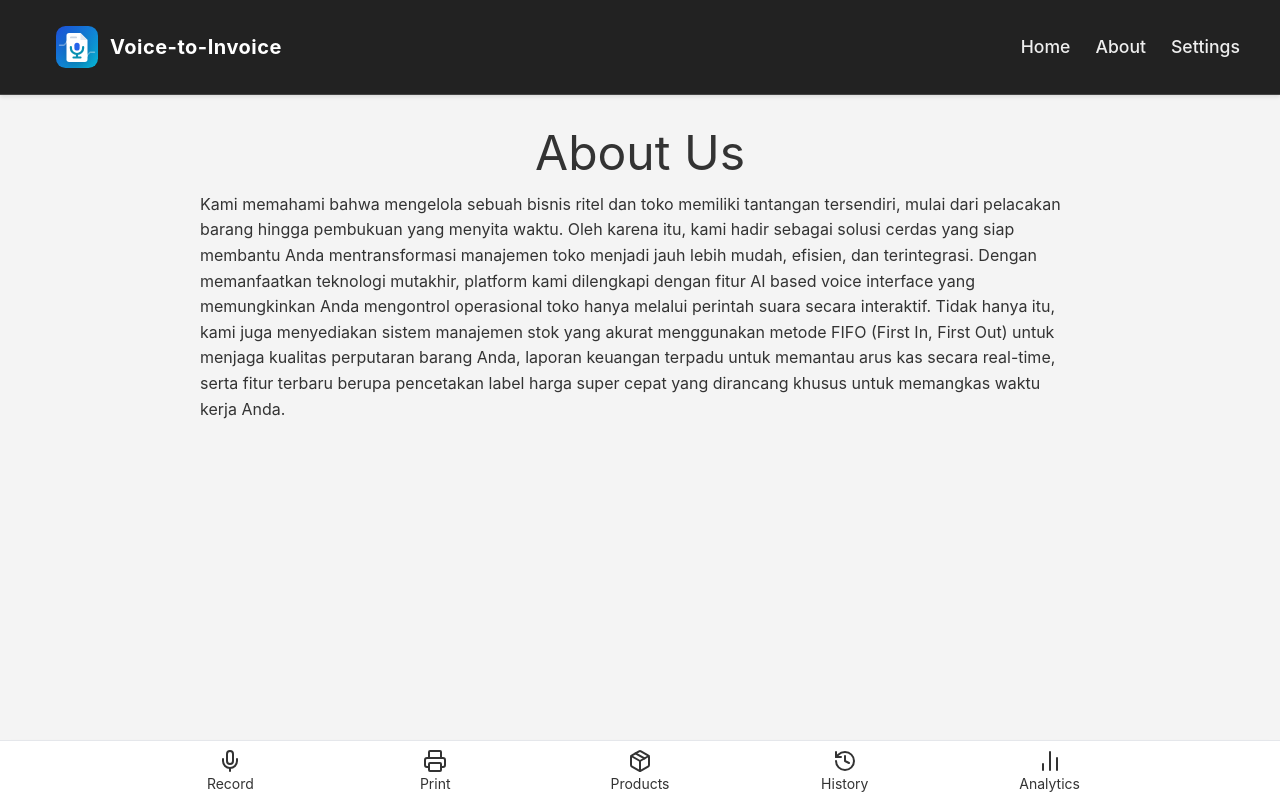
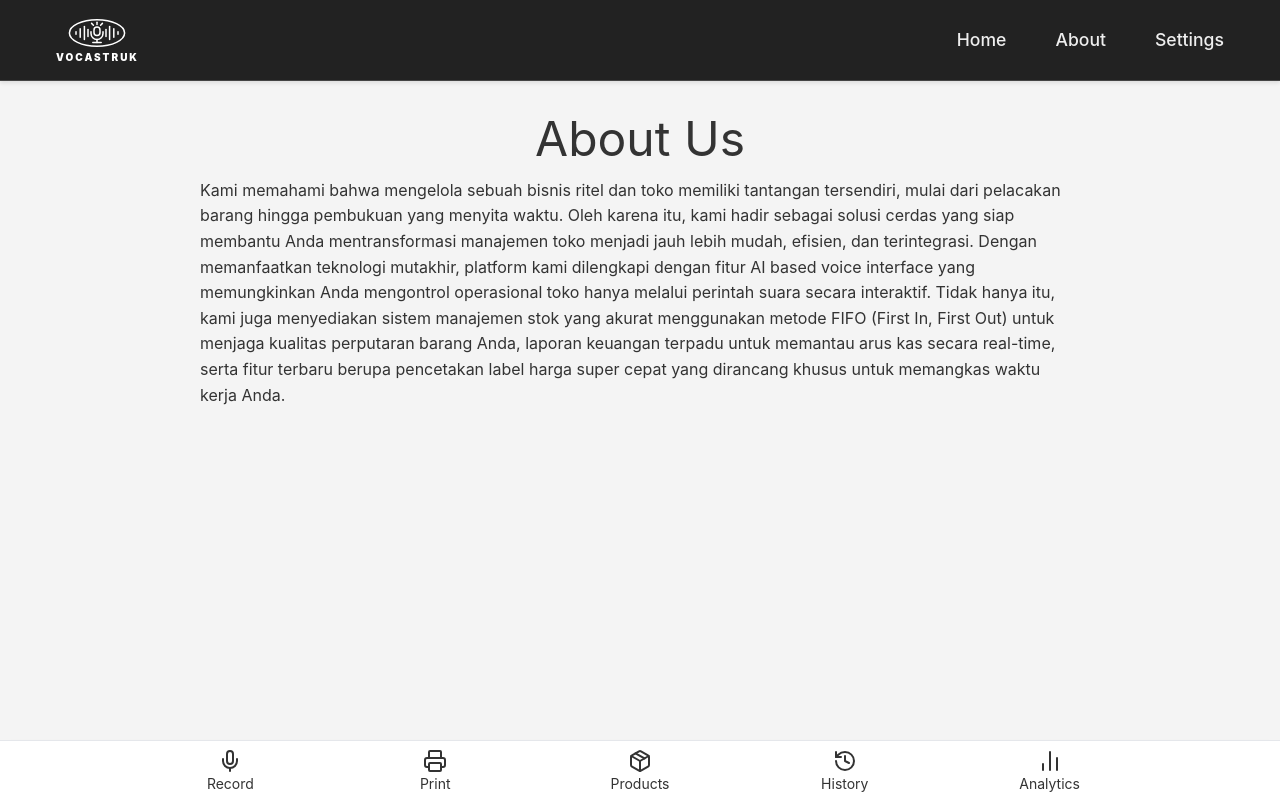
Before and after one commit to amahrkt/voice-invoice, a Next.js app: page /about in a window 1280 px wide. Built offline with nearby package versions, Linux system fonts and the light colour scheme.

Commit message:
Logo toko di menu utama, ganti lagi ke yang terbaru VocaStruk (3)

```diff
--- a/src/components/Header.jsx
+++ b/src/components/Header.jsx
@@ -5,21 +5,25 @@ function Header() {
   return (
     <div>
       <header className="header">
-        <nav>
-          <div className="logo flex items-center gap-2 p-4">
-            <Link href="/" className="flex items-center gap-3">
-              {/* Logo aplikasi modern dengan ukuran 42px */}
-              <VocaStrukLogo size={42} />
-              {/* Nama aplikasi */}
-              <span className="font-bold text-white text-xl tracking-wide">
-                Voice-to-Invoice
+        <nav className="flex items-center justify-between w-full px-4">
+          {/* Logo Container */}
+          <div className="logo py-2">
+            <Link href="/" className="flex flex-col items-center justify-center">
+              {/* Logo dari sketsa tangan - Ukuran disesuaikan agar pas ditumpuk */}
+              <VocaStrukLogo size={30} className="text-white" />
+
+              {/* Teks Brand di bawah logo */}
+              <span className="font-black text-white text-[10px] tracking-[0.2em] uppercase mt-1 leading-none">
+                VocaStruk
               </span>
             </Link>
           </div>
-          <div className="nav-links">
-            <Link href="/">Home</Link>
-            <Link href="/about">About</Link>
-            <Link href="/settings">Settings</Link>
+
+          {/* Menu Links */}
+          <div className="nav-links flex gap-6">
+            <Link href="/" className="text-white hover:text-gray-300 transition-colors">Home</Link>
+            <Link href="/about" className="text-white hover:text-gray-300 transition-colors">About</Link>
+            <Link href="/settings" className="text-white hover:text-gray-300 transition-colors">Settings</Link>
           </div>
         </nav>
       </header>
--- a/src/components/VocaStrukLogo.jsx
+++ b/src/components/VocaStrukLogo.jsx
@@ -1,62 +1,51 @@
 import React from 'react';
 
-// Komponen Ikon Aplikasi VocaStruk (Modern, Flat Vector, AI Voice Invoice)
-const VocaStrukLogo = ({ size = 48, className = "" }) => {
+// Komponen Ikon Aplikasi - Berdasarkan Sketsa Oval & Gelombang Suara
+const VocaStrukLogo = ({ size = 42, className = "" }) => {
+  // Karena bentuknya oval memanjang, lebarnya diset 2x dari tinggi (size)
+  const width = size * 2;
+
   return (
     <svg
       xmlns="http://www.w3.org/2000/svg"
-      width={size}
+      width={width}
       height={size}
-      viewBox="0 0 24 24"
+      viewBox="0 0 100 50"
       fill="none"
+      stroke="currentColor"
+      strokeWidth="2.5"
+      strokeLinecap="round"
+      strokeLinejoin="round"
       className={className}
     >
-      <defs>
-        {/* Gradasi warna latar belakang ikon (Biru ke Cyan) */}
-        <linearGradient id="appIconGrad" x1="0%" y1="0%" x2="100%" y2="100%">
-          <stop offset="0%" stopColor="#1D4ED8" /> {/* Blue-700 */}
-          <stop offset="100%" stopColor="#06B6D4" /> {/* Cyan-500 */}
-        </linearGradient>
-      </defs>
+      {/* 1. Garis Lingkar Luar (Oval) */}
+      <ellipse cx="50" cy="25" rx="46" ry="22" />
 
-      {/* 1. Latar Belakang Aplikasi (Rounded Rectangle) */}
-      <rect width="24" height="24" rx="5.5" fill="url(#appIconGrad)" />
+      {/* 2. Mikrofon di Tengah */}
+      {/* Kapsul Mic */}
+      <rect x="45" y="15" width="10" height="14" rx="5" />
+      {/* Gagang Penahan Mic */}
+      <path d="M40 23v3a10 10 0 0 0 20 0v-3" />
+      {/* Tiang & Kaki Mic */}
+      <line x1="50" y1="36" x2="50" y2="41" />
+      <line x1="43" y1="41" x2="57" y2="41" />
 
-      {/* 2. Sirkuit AI (Tampil halus/subtle di latar belakang) */}
-      <path d="M2 11h2.5l2-2" stroke="#ffffff" strokeOpacity="0.4" strokeWidth="0.75" strokeLinecap="round" strokeLinejoin="round" />
-      <circle cx="6.5" cy="9" r="0.75" fill="#ffffff" fillOpacity="0.6" />
+      {/* 3. Garis Indikator Suara di Atas Mic */}
+      <line x1="50" y1="11" x2="50" y2="7" />
+      <line x1="44" y1="12" x2="41" y2="9" />
+      <line x1="56" y1="12" x2="59" y2="9" />
 
-      <path d="M22 15h-2.5l-2 2" stroke="#ffffff" strokeOpacity="0.4" strokeWidth="0.75" strokeLinecap="round" strokeLinejoin="round" />
-      <circle cx="17.5" cy="17" r="0.75" fill="#ffffff" fillOpacity="0.6" />
+      {/* 4. Gelombang Suara (Kiri) */}
+      <line x1="15" y1="23" x2="15" y2="27" />
+      <line x1="22" y1="18" x2="22" y2="32" />
+      <line x1="29" y1="14" x2="29" y2="36" />
+      <line x1="35" y1="19" x2="35" y2="31" />
 
-      {/* 3. Kertas Faktur / Invoice (Putih solid di tengah) */}
-      <path
-        d="M7.5 4h6.5l4 4v11a1.5 1.5 0 0 1-1.5 1.5h-9A1.5 1.5 0 0 1 6 19.5v-14A1.5 1.5 0 0 1 7.5 4z"
-        fill="#ffffff"
-        style={{ filter: "drop-shadow(0px 2px 3px rgba(0,0,0,0.2))" }}
-      />
-      {/* Lipatan ujung kertas faktur di pojok kanan atas */}
-      <path d="M14 4v4h4" fill="#E2E8F0" />
-      {/* Garis teks samar di atas faktur */}
-      <line x1="8.5" y1="6.5" x2="11.5" y2="6.5" stroke="#CBD5E1" strokeWidth="1" strokeLinecap="round" />
-
-      {/* 4. Mikrofon (Bertumpuk di atas kertas faktur) */}
-      {/* Kapsul Mic */}
-      <rect x="10.5" y="9.5" width="3" height="4.5" rx="1.5" fill="#2563EB" /> {/* Blue-600 */}
-      {/* Gagang/U-Bracket Mic */}
-      <path
-        d="M8.5 12v.5a3.5 3.5 0 0 0 7 0V12"
-        stroke="#0891B2" /* Cyan-600 */
-        strokeWidth="1.25"
-        strokeLinecap="round"
-      />
-      {/* Tiang & Alas Mic */}
-      <path
-        d="M12 16v2M10 18h4"
-        stroke="#0891B2"
-        strokeWidth="1.25"
-        strokeLinecap="round"
-      />
+      {/* 5. Gelombang Suara (Kanan) */}
+      <line x1="65" y1="19" x2="65" y2="31" />
+      <line x1="71" y1="14" x2="71" y2="36" />
+      <line x1="78" y1="18" x2="78" y2="32" />
+      <line x1="85" y1="23" x2="85" y2="27" />
     </svg>
   );
 };
```
